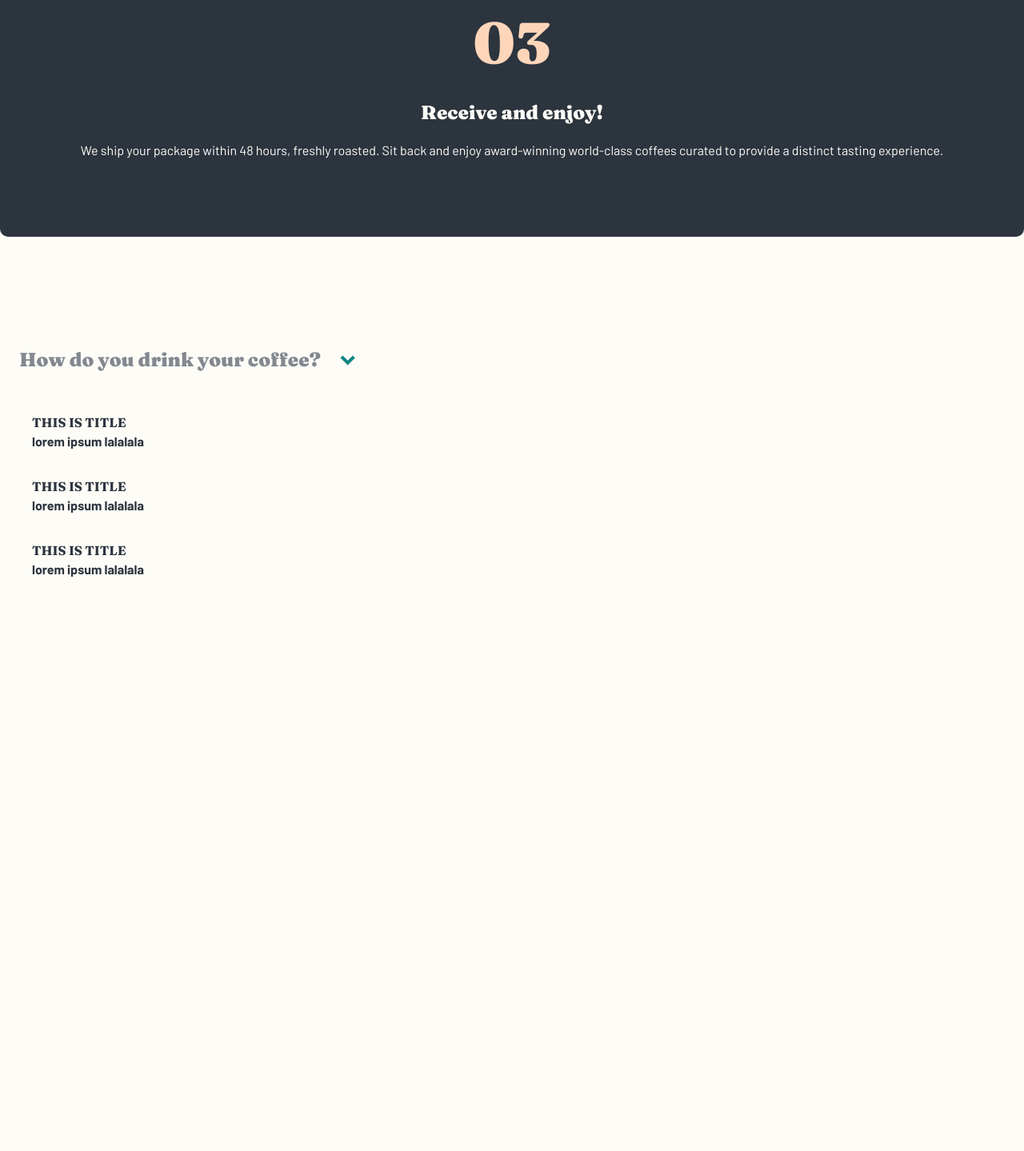
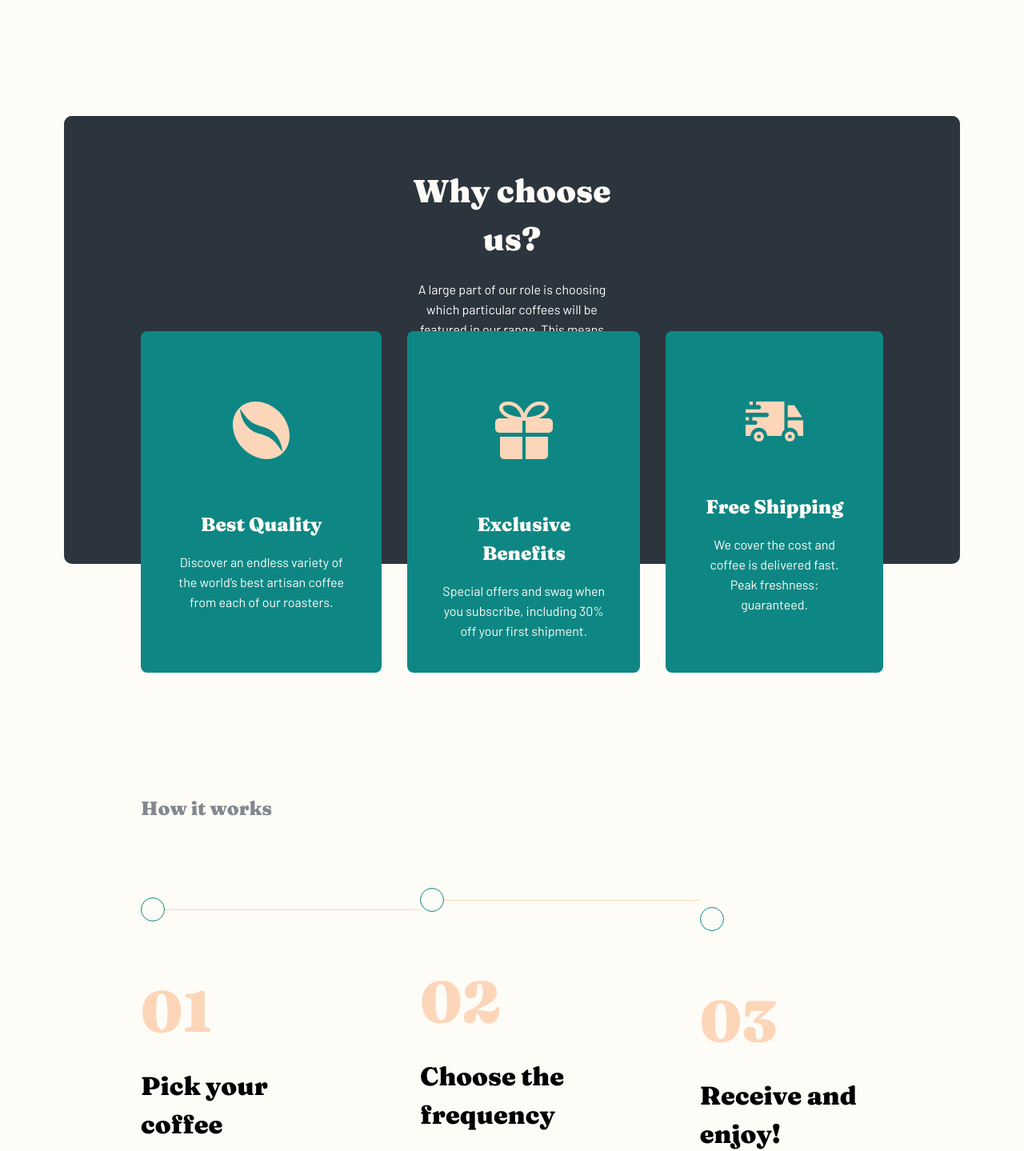
Before and after one commit to kebin20/coffee-roasters-website, a React (Vite) app: page / in a window 1280 px wide. Shown: the part 1280-2719 px from the top of the page at 80% size. Before the commit the page ends 2020 px from the top, so only its background shows below. Built offline with nearby package versions, Linux system fonts and the light colour scheme.

Commit message:
Completed desktop styling for steps section and footer component

```diff
--- a/src/App.jsx
+++ b/src/App.jsx
@@ -1,10 +1,10 @@
 import React from "react";
-// import Home from "./Pages/Home";
+import Home from "./Pages/Home";
 // import AboutUs from "./Pages/AboutUs"
-import Subscribe from "./Pages/Subscribe"
+// import Subscribe from "./Pages/Subscribe"
 
 export default function App() {
   // return <AboutUs />;
-  // return <Home />;
-  return <Subscribe />;
+  return <Home />;
+  // return <Subscribe />;
 }
--- a/src/Pages/Home.jsx
+++ b/src/Pages/Home.jsx
@@ -137,8 +137,11 @@ export default function Home() {
         <section className={styles.howItWorks}>
           <h1 className={styles.howItWorksTitle}>How it works</h1>
           <div className={styles.steps}>
-            <h1 className={styles.stepTitle}>01</h1>
-            <h2>Pick your coffee</h2>
+            <span className={styles.circleEl}></span>
+            <h1 className={styles.stepNumber}>01</h1>
+            <h2 className={styles.stepTitle}>
+              Pick your <br /> coffee
+            </h2>
             <p>
               Select from our evolving range of artisan coffees. Our beans are
               ethically sourced and we pay fair prices for them. There are new
@@ -146,17 +149,23 @@ export default function Home() {
             </p>
           </div>
           <div className={styles.steps}>
-            <h1 className={styles.stepTitle}>02</h1>
-            <h2>Choose the frequency</h2>
+            <span className={styles.circleEl}></span>
+            <h1 className={styles.stepNumber}>02</h1>
+            <h2 className={styles.stepTitle}>
+              Choose the <br /> frequency
+            </h2>
             <p>
               Customize your order frequency, quantity, even your roast style
               and grind type. Pause, skip or cancel your subscription with no
               commitment through our online portal.
             </p>
           </div>
-          <div className={styles.steps}>
-            <h1 className={styles.stepTitle}>03</h1>
-            <h2>Receive and enjoy!</h2>
+          <div className={`${styles.steps} ${styles.stepsNoBorder}`}>
+            <span className={styles.circleEl}></span>
+            <h1 className={styles.stepNumber}>03</h1>
+            <h2 className={styles.stepTitle}>
+              Receive and <br /> enjoy!
+            </h2>
             <p>
               We ship your package within 48 hours, freshly roasted. Sit back
               and enjoy award-winning world-class coffees curated to provide a
--- a/src/Pages/Home.module.css
+++ b/src/Pages/Home.module.css
@@ -136,7 +136,7 @@
   gap: 1em;
 }
 
-.stepTitle {
+.stepNumber {
   font-size: 4.5rem;
   color: var(--paleOrange);
 }
@@ -195,14 +195,14 @@
   }
 
   .whyUsBgContainer {
-    height: 68vh;
+    height: 70vh;
   }
 
   .whyUsFeaturesContainer {
     display: flex;
     flex-direction: row;
     height: auto;
-    bottom: -9em;
+    bottom: -19vh;
     margin: 1em 6em;
   }
 
@@ -216,13 +216,47 @@
   }
 
   .howItWorks {
+    align-items: center;
+    justify-items: start;
     grid-template-columns: repeat(3, 1fr);
-    grid-template-rows: 0.1fr 1fr 1fr;
-    margin: 15.5em 3.5em;
+    grid-template-rows: 0.1fr 1fr 0.5fr;
+    grid-gap: 6em 0em;
+    margin: 18em 3.5em 8em 11em;
   }
 
   .howItWorksTitle {
     grid-column: 1/-1;
+  }
+
+  .steps {
+    position: relative;
+    align-items: flex-start;
+    text-align: left;
+    gap: 1em;
+    padding: 0em 8em 0em 0em;
+    border-top: 1px solid var(--paleOrange);
+  }
+
+  .stepsNoBorder {
+    border-top: none;
+  }
+
+  .circleEl {
+    position: absolute;
+    width: 30px;
+    height: 30px;
+    border: 1px solid var(--darkCyan);
+    border-radius: 50%;
+    background: var(--lightCream);
+    top: -1em;
+  }
+
+  .stepNumber {
+    margin-top: 1em;
+  }
+
+  .stepTitle {
+    font-size: 2rem;
   }
 }
 /* Big desktop (4k) */
@@ -241,7 +275,7 @@
   }
 
   .whyUsFeaturesContainer {
-    bottom: -6em;
+    bottom: -9em;
   }
 
   .whyUsBgContainer {
--- a/src/UI/Footer.module.css
+++ b/src/UI/Footer.module.css
@@ -3,10 +3,8 @@
   display: flex;
   flex-direction: column;
   align-items: center;
-}
-
-.mobileLogo {
-  padding: 3.4em;
+  padding: 3em;
+  gap: 6em;
 }
 
 .linksContainer {
@@ -28,7 +26,6 @@
 .socialLinksContainer {
   display: flex;
   gap: 1.5em;
-  padding: 3.4em;
 }
 
 /* Tablet portrait and larger */
@@ -39,6 +36,18 @@
 }
 /* Desktop and larger */
 @media only screen and (min-width: 1200px) {
+  .footer {
+    flex-direction: row;
+    padding: 3em 10em;
+  }
+
+  .linksContainer {
+    flex-direction: row;
+  }
+
+  .socialLinksContainer {
+    margin-left: auto;
+  }
 }
 /* Big desktop (4k) */
 @media only screen and (min-width: 2500px) {
```
